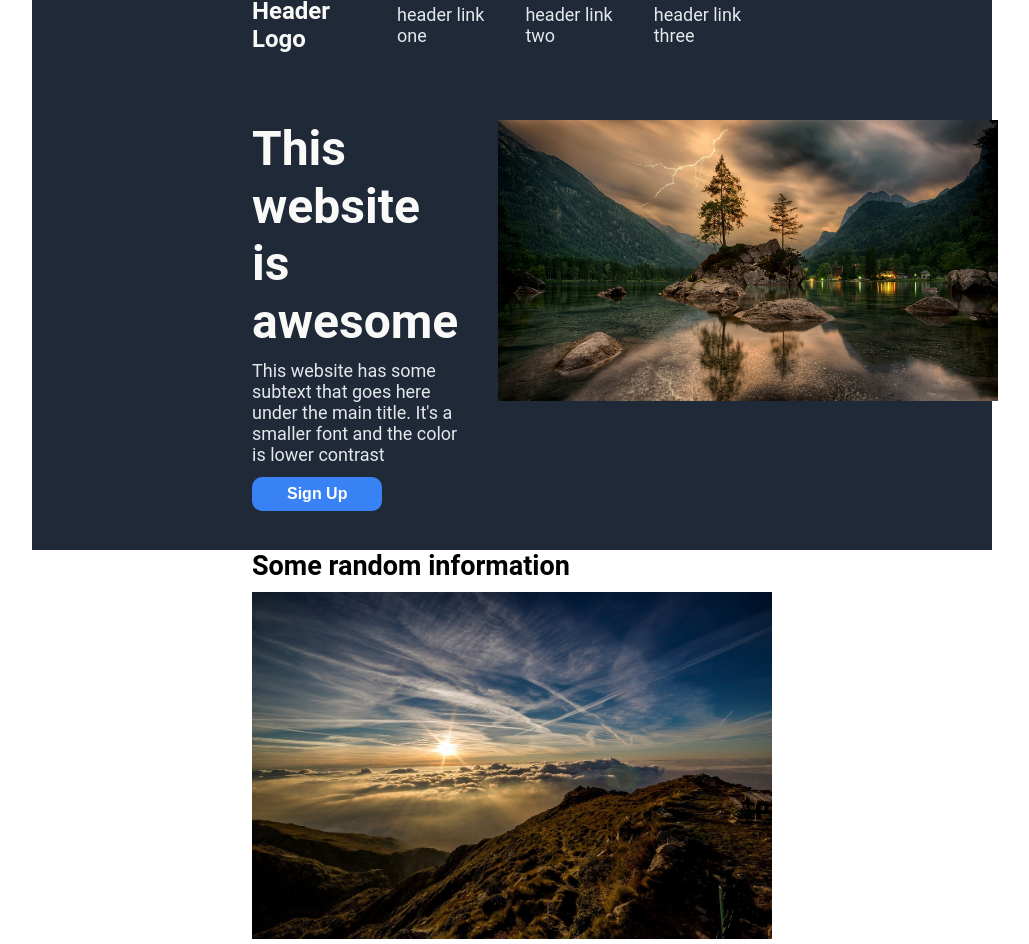
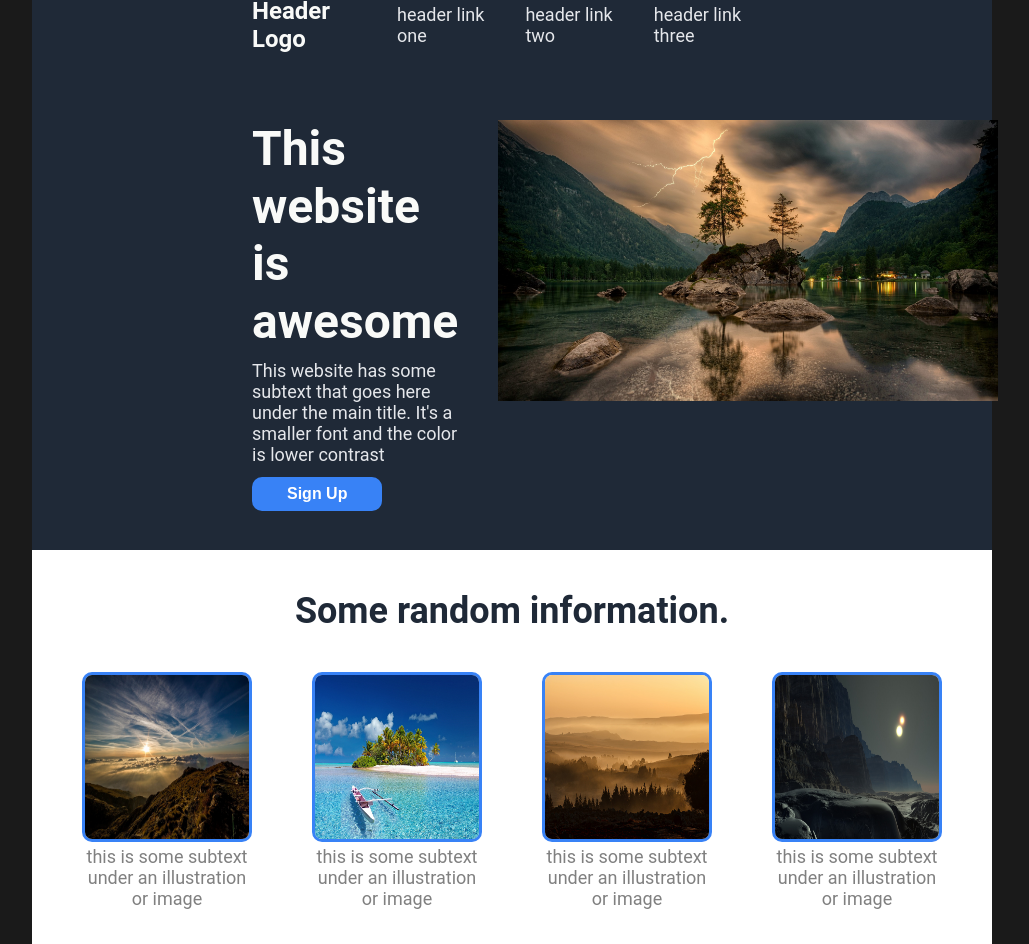
Before and after one commit to Jimmy-johnston/landing-page, a plain HTML site: page index.html in a window 1280 px wide. Shown: the top 944 px of the page, without its empty margins (128-1157 px from the left). Drawn offline with Linux system fonts and the light colour scheme; a web font is replaced by a local one.

Commit message:
feat: update information css

```diff
--- a/index.html
+++ b/index.html
@@ -38,15 +38,27 @@
     <section class="info">
         <div class="container">
             <div>
-                <h2>Some random information</h2>
-                <ul class="box">
-                    <li><img src="img/clouds.jpg" alt="clouds from the mountains">this is some subtext under an illustration or image
+                <h2>Some random information.</h2>
+                <ul>
+                    <li><img src="img/clouds.jpg" alt="clouds from the mountains">
+                        <div class="text">
+                            this is some subtext under an illustration or image
+                        </div>
                     </li>
-                    <li><img src="img/island.jpg" alt="canoe in shallow blue water with palm trees on an island in the background">this is some subtext under an illustration or image
+                    <li><img src="img/island.jpg" alt="canoe in shallow blue water with palm trees on an island in the background">
+                        <div class="text">
+                            this is some subtext under an illustration or image
+                        </div>
                     </li>
-                    <li><img src="img/mist.jpg" alt="rolling hills in the mist">this is some subtext under an illustration or image
+                    <li><img src="img/mist.jpg" alt="rolling hills in the mist">
+                        <div class="text">
+                            this is some subtext under an illustration or image
+                        </div>
                     </li>
-                    <li><img src="img/mountains.jpg" alt="steep cliffs with the sun and moon in the sky">this is some subtext under an illustration or image
+                    <li><img src="img/mountains.jpg" alt="steep cliffs with the sun and moon in the sky">
+                        <div class="text">
+                            this is some subtext under an illustration or image
+                        </div>
                     </li>
                 </ul>
             </div>
--- a/styles.css
+++ b/styles.css
@@ -10,7 +10,7 @@
 body {
     font-family: 'Roboto', sans-serif;
     font-size: 18px;
-    /* background: black; */
+    background: rgb(26, 26, 26);
     padding: 0 160px;
     max-width: 100%;
 
@@ -109,3 +109,41 @@ ul {
     align-items: flex-start;
     padding-top: 70px;
 }
+
+.info {
+    text-align: center;
+    background: white;
+    color: grey;
+    min-height: 500px;
+}
+
+.info h2 {
+    color: #1F2937;
+    font-size: 36px;
+    font-weight: bolder;
+    margin: 40px;
+}
+
+.info img {
+    height: 170px;
+    width: 170px;
+    border: #3882F6;
+    border-style: solid;
+    border-radius: 10px;
+}
+
+.info .container {
+    display: flex;
+    justify-content: center;
+    align-items: center;
+
+}
+
+.info .container ul {
+    display: flex;
+}
+
+.info .container li {
+    width: 170px;
+    margin: 0 30px;
+}
```
